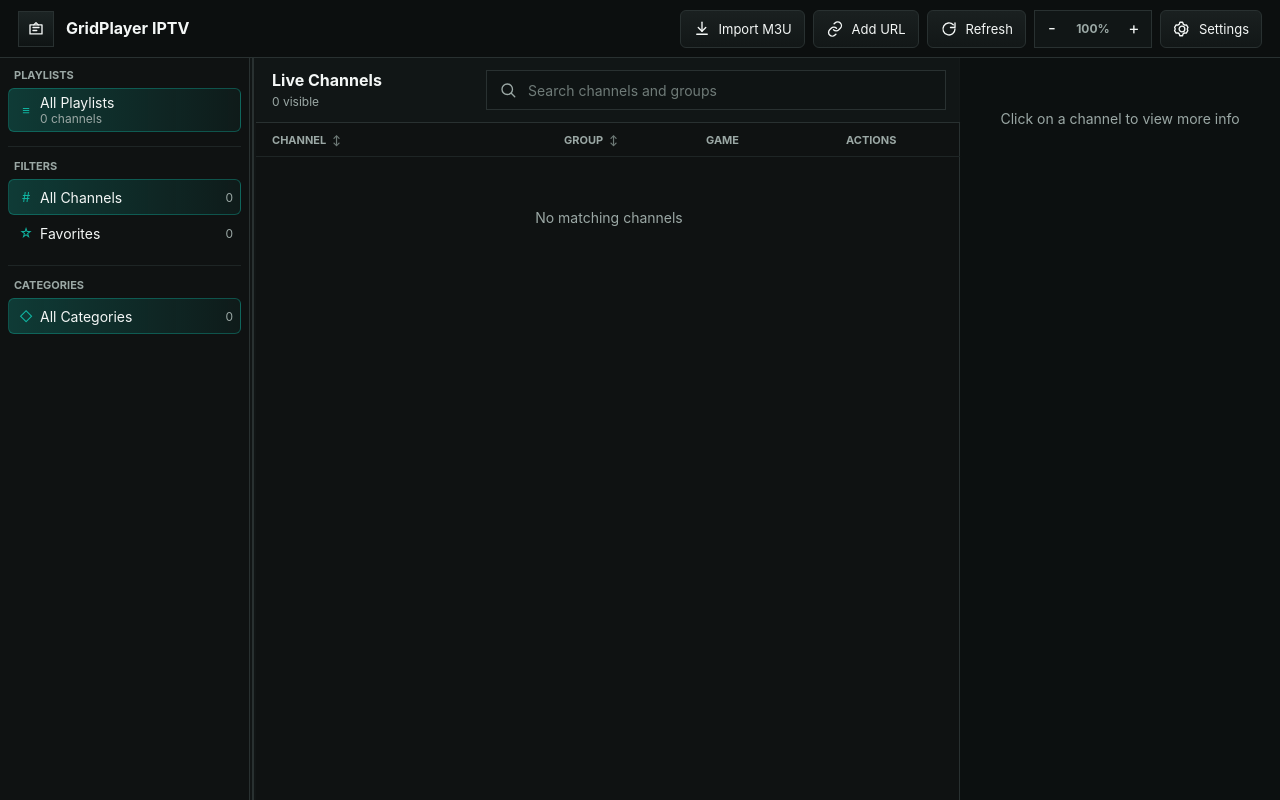
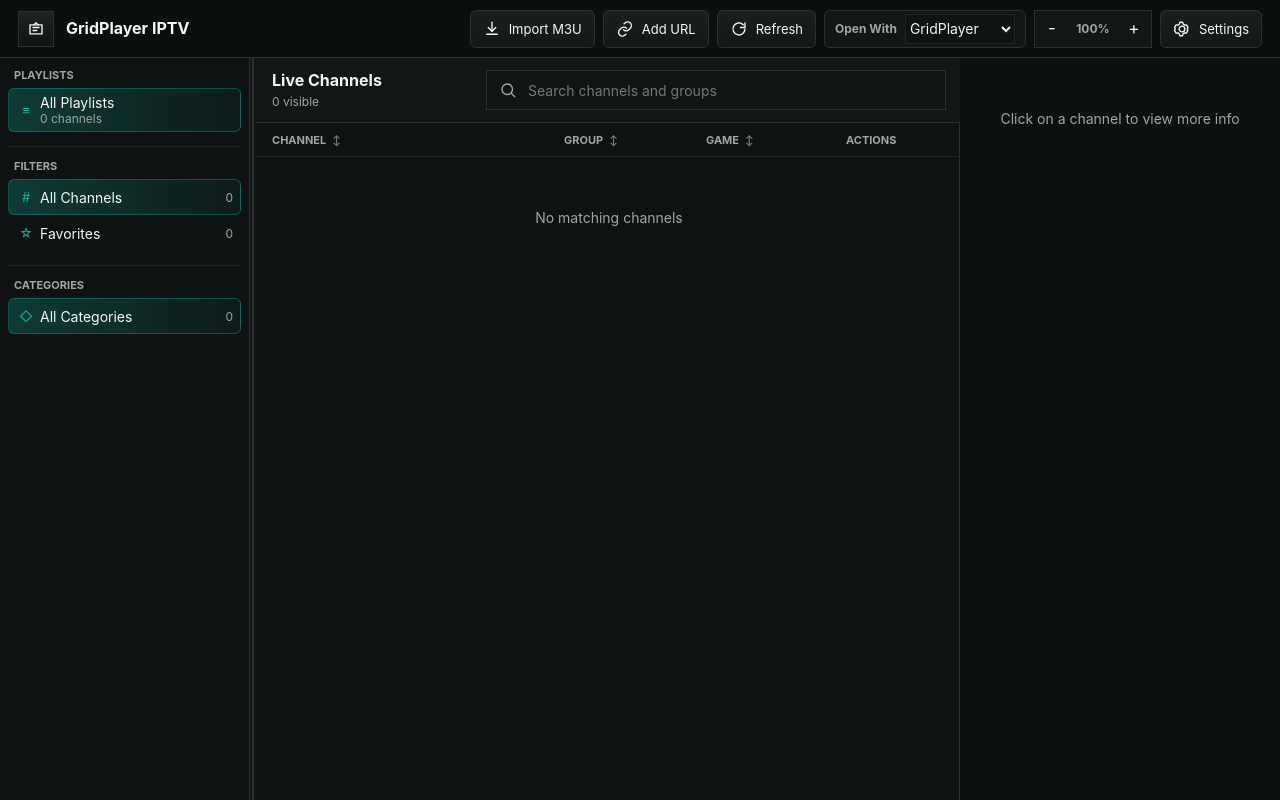
Before and after one commit to jeremygold02/gridplayer-iptv, a Flask app: page / in a window 1280 px wide. Run offline with Flask 3, Linux system fonts and the light colour scheme; data that the repository does not hold is empty.

Commit message:
feat: add external player selection

```diff
--- a/app.py
+++ b/app.py
@@ -57,9 +57,52 @@ ENV_PATH = APP_DIR / ".env"
 
 MAX_QUEUE_ITEMS = 16
 HTTP_TIMEOUT_SECONDS = 18
-SPORTS_REFRESH_SECONDS = 30 * 60
+SPORTS_REFRESH_SECONDS = 15 * 60
 SPORTS_DAILY_CALL_LIMIT = 100
 DESKTOP_MODE = False
+DEFAULT_PLAYER = "gridplayer"
+
+PLAYER_ORDER = ("gridplayer", "mpv", "vlc")
+PLAYER_CONFIG = {
+    "gridplayer": {
+        "label": "GridPlayer",
+        "path_key": "gridplayer_path",
+        "env": "GRIDPLAYER_PATH",
+        "commands": ("GridPlayer", "gridplayer", "GridPlayer.exe", "gridplayer.exe"),
+        "paths": (
+            r"C:\Program Files\GridPlayer\GridPlayer.exe",
+            r"C:\Program Files (x86)\GridPlayer\GridPlayer.exe",
+            r"C:\Program Files\gridplayer\GridPlayer.exe",
+            r"C:\Program Files (x86)\gridplayer\GridPlayer.exe",
+            str(Path.home() / "AppData" / "Local" / "Programs" / "GridPlayer" / "GridPlayer.exe"),
+            str(Path.home() / "AppData" / "Local" / "Programs" / "gridplayer" / "GridPlayer.exe"),
+        ),
+    },
+    "mpv": {
+        "label": "MPV",
+        "path_key": "mpv_path",
+        "env": "MPV_PATH",
+        "commands": ("mpv", "mpv.exe"),
+        "paths": (
+            r"C:\Program Files\mpv\mpv.exe",
+            r"C:\Program Files (x86)\mpv\mpv.exe",
+            str(Path.home() / "scoop" / "apps" / "mpv" / "current" / "mpv.exe"),
+            r"C:\ProgramData\scoop\apps\mpv\current\mpv.exe",
+            str(Path.home() / "AppData" / "Local" / "Programs" / "mpv" / "mpv.exe"),
+        ),
+    },
+    "vlc": {
+        "label": "VLC",
+        "path_key": "vlc_path",
+        "env": "VLC_PATH",
+        "commands": ("vlc", "vlc.exe"),
+        "paths": (
+            r"C:\Program Files (x86)\VideoLAN\VLC\vlc.exe",
+            r"C:\Program Files\VideoLAN\VLC\vlc.exe",
+            str(Path.home() / "AppData" / "Local" / "Programs" / "VideoLAN" / "VLC" / "vlc.exe"),
+        ),
+    },
+}
 
 ATTR_RE = re.compile(r'([A-Za-z0-9_-]+)="([^"]*)"')
 MATCHUP_RE = re.compile(r"^(.+?)\s+(?:vs\.?|v|@)\s+(.+)$", re.IGNORECASE)
@@ -117,7 +160,10 @@ def default_state() -> dict[str, Any]:
         "selected_source_id": "all",
         "settings": {
             "grid_size": "3x3",
+            "selected_player": DEFAULT_PLAYER,
             "gridplayer_path": "",
+            "mpv_path": "",
+            "vlc_path": "",
             "auto_open_queue": False,
             "ui_zoom": 100,
             "ui_sidebar_width": 250,
@@ -477,8 +523,13 @@ def game_metadata(event: dict[str, Any], sport: str, confidence: float) -> dict[
     elapsed = status.get("elapsed")
     timer = status.get("timer")
     score = event_score(event, sport)
-    start_time = local_time_text(event_timestamp(event, sport))
+    raw_timestamp = event_timestamp(event, sport)
+    start_time = local_time_text(raw_timestamp)
     home, away = event_team_names(event)
+    try:
+        start_timestamp = int(raw_timestamp or 0)
+    except (TypeError, ValueError):
+        start_timestamp = 0
 
     if code in config["live_codes"]:
         if sport == "mma":
@@ -510,6 +561,7 @@ def game_metadata(event: dict[str, Any], sport: str, confidence: float) -> dict[
         "status_short": code,
         "status_long": status_long,
         "score": score,
+        "start_timestamp": start_timestamp,
         "home": home,
         "away": away,
         "event_id": event_id(event, sport),
@@ -529,6 +581,7 @@ def unmatched_game_metadata(channel: dict[str, Any], reason: str) -> dict[str, A
         "status_short": "",
         "status_long": reason,
         "score": "",
+        "start_timestamp": 0,
         "home": "",
         "away": "",
         "event_id": None,
@@ -547,6 +600,7 @@ def stream_game_metadata() -> dict[str, Any]:
         "status_short": "",
         "status_long": "No game lookup",
         "score": "",
+        "start_timestamp": 0,
         "home": "",
         "away": "",
         "event_id": None,
@@ -819,29 +873,33 @@ def upsert_url_source(name: str, url: str, content: str) -> dict[str, Any]:
     return source
 
 
-def common_gridplayer_paths() -> list[Path]:
-    candidates = [
-        os.environ.get("GRIDPLAYER_PATH", ""),
-        r"C:\Program Files\GridPlayer\GridPlayer.exe",
-        r"C:\Program Files (x86)\GridPlayer\GridPlayer.exe",
-        r"C:\Program Files\gridplayer\GridPlayer.exe",
-        r"C:\Program Files (x86)\gridplayer\GridPlayer.exe",
-        str(Path.home() / "AppData" / "Local" / "Programs" / "GridPlayer" / "GridPlayer.exe"),
-        str(Path.home() / "AppData" / "Local" / "Programs" / "gridplayer" / "GridPlayer.exe"),
-    ]
+def normalize_player_id(player_id: Any) -> str:
+    player = str(player_id or "").strip().lower()
+    return player if player in PLAYER_CONFIG else DEFAULT_PLAYER
+
+
+def player_label(player_id: str) -> str:
+    return PLAYER_CONFIG[normalize_player_id(player_id)]["label"]
+
+
+def common_player_paths(player_id: str) -> list[Path]:
+    config = PLAYER_CONFIG[normalize_player_id(player_id)]
+    candidates = [os.environ.get(config["env"], ""), *config["paths"]]
     return [Path(path) for path in candidates if path]
 
 
-def find_gridplayer(settings: dict[str, Any]) -> Path | None:
-    configured = settings.get("gridplayer_path", "").strip()
+def find_player(player_id: str, settings: dict[str, Any]) -> Path | None:
+    player = normalize_player_id(player_id)
+    config = PLAYER_CONFIG[player]
+    configured = str(settings.get(config["path_key"], "") or "").strip()
     if configured and Path(configured).is_file():
         return Path(configured)
 
-    for candidate in common_gridplayer_paths():
+    for candidate in common_player_paths(player):
         if candidate.is_file():
             return candidate
 
-    for command in ("GridPlayer", "gridplayer", "GridPlayer.exe", "gridplayer.exe"):
+    for command in config["commands"]:
         found = shutil.which(command)
         if found:
             return Path(found)
@@ -849,10 +907,32 @@ def find_gridplayer(settings: dict[str, Any]) -> Path | None:
     return None
 
 
-def launch_gridplayer(urls: list[str], settings: dict[str, Any]) -> Path:
-    executable = find_gridplayer(settings)
+def find_gridplayer(settings: dict[str, Any]) -> Path | None:
+    return find_player("gridplayer", settings)
+
+
+def public_players(settings: dict[str, Any]) -> dict[str, Any]:
+    selected = normalize_player_id(settings.get("selected_player"))
+    items = []
+    for player_id in PLAYER_ORDER:
+        config = PLAYER_CONFIG[player_id]
+        path = find_player(player_id, settings)
+        items.append({
+            "id": player_id,
+            "label": config["label"],
+            "available": path is not None,
+            "path": str(path) if path else "",
+            "configured_path": str(settings.get(config["path_key"], "") or ""),
+            "path_key": config["path_key"],
+        })
+    return {"selected": selected, "items": items}
+
+
+def launch_player(urls: list[str], settings: dict[str, Any], player_id: Any = None) -> tuple[str, Path]:
+    player = normalize_player_id(player_id or settings.get("selected_player"))
+    executable = find_player(player, settings)
     if executable is None:
-        raise FileNotFoundError("GridPlayer.exe was not found. Set the path in Settings.")
+        raise FileNotFoundError(f"{player_label(player)} was not found. Set the path in Settings.")
     if not urls:
         raise ValueError("No stream URLs to open.")
 
@@ -868,13 +948,18 @@ def launch_gridplayer(urls: list[str], settings: dict[str, Any]) -> Path:
         close_fds=True,
         creationflags=creationflags,
     )
-    return executable
+    return player, executable
+
+
+def launch_gridplayer(urls: list[str], settings: dict[str, Any]) -> Path:
+    return launch_player(urls, settings, "gridplayer")[1]
 
 
 def public_state() -> dict[str, Any]:
     state = read_state()
     settings = state.get("settings", {})
-    gridplayer_path = find_gridplayer(settings)
+    players = public_players(settings)
+    gridplayer = next((player for player in players["items"] if player["id"] == "gridplayer"), None)
     categories = sorted({channel.get("group") or "Ungrouped" for channel in state["channels"].values()})
     channels, sports_meta = enrich_channels_with_games(list(state["channels"].values()))
     return {
@@ -886,9 +971,10 @@ def public_state() -> dict[str, Any]:
         "sports": sports_meta,
         "selected_source_id": state.get("selected_source_id", "all"),
         "settings": settings,
+        "players": players,
         "gridplayer": {
-            "available": gridplayer_path is not None,
-            "path": str(gridplayer_path) if gridplayer_path else "",
+            "available": bool(gridplayer and gridplayer["available"]),
+            "path": gridplayer["path"] if gridplayer else "",
         },
         "runtime": {
             "desktop": DESKTOP_MODE,
@@ -1081,10 +1167,10 @@ def api_open_channel():
         if channel is None:
             return json_error("Channel not found.", 404)
         try:
-            executable = launch_gridplayer([channel["url"]], state["settings"])
+            player, executable = launch_player([channel["url"]], state["settings"], payload.get("player"))
         except Exception as exc:  # noqa: BLE001
             return json_error(str(exc))
-        return jsonify({"success": True, "data": {"path": str(executable)}})
+        return jsonify({"success": True, "data": {"path": str(executable), "player": player, "label": player_label(player)}})
 
 
 @app.post("/api/open-queue")
@@ -1097,10 +1183,10 @@ def api_open_queue():
             if channel_id in state["channels"]
         ]
         try:
-            executable = launch_gridplayer(urls, state["settings"])
+            player, executable = launch_player(urls, state["settings"])
         except Exception as exc:  # noqa: BLE001
             return json_error(str(exc))
-        return jsonify({"success": True, "data": {"path": str(executable), "count": len(urls)}})
+        return jsonify({"success": True, "data": {"path": str(executable), "player": player, "label": player_label(player), "count": len(urls)}})
 
 
 @app.get("/api/export-queue")
@@ -1121,13 +1207,27 @@ def api_export_queue():
 @app.post("/api/settings")
 def api_settings():
     payload = request.get_json(silent=True) or {}
-    allowed = {"grid_size", "gridplayer_path", "auto_open_queue", "ui_zoom", "ui_sidebar_width"}
+    allowed = {
+        "grid_size",
+        "selected_player",
+        "gridplayer_path",
+        "mpv_path",
+        "vlc_path",
+        "auto_open_queue",
+        "ui_zoom",
+        "ui_sidebar_width",
+    }
     with state_lock:
         state = read_state()
         settings = state.setdefault("settings", default_state()["settings"])
         for key in allowed:
             if key in payload:
-                settings[key] = payload[key]
+                if key == "selected_player":
+                    settings[key] = normalize_player_id(payload[key])
+                elif key.endswith("_path"):
+                    settings[key] = str(payload[key] or "").strip()
+                else:
+                    settings[key] = payload[key]
         write_state(state)
         return jsonify({"success": True, "data": {"state": public_state()}})
 
--- a/static/app.js
+++ b/static/app.js
@@ -3,6 +3,19 @@ const ZOOM_LEVELS = [75, 90, 100, 110, 125, 150];
 const BROWSER_PREF_KEY = "gridplayer-iptv-ui";
 const SIDEBAR_MIN_WIDTH = 180;
 const SIDEBAR_MAX_WIDTH = 420;
+const PLAYER_PATH_FIELDS = {
+  gridplayer: "gridplayer_path",
+  mpv: "mpv_path",
+  vlc: "vlc_path",
+};
+const GAME_SORT_RANK = {
+  live: 0,
+  scheduled: 1,
+  inactive: 2,
+  final: 3,
+  unknown: 4,
+  stream: 5,
+};
 let appState = null;
 let selectedChannelId = null;
 let filters = {
@@ -39,6 +52,25 @@ function initials(name) {
 function sourceName(sourceId) {
   const source = appState?.sources.find((item) => item.id === sourceId);
   return source?.name || "Unknown source";
+}
+
+function playerById(playerId) {
+  return appState?.players?.items?.find((player) => player.id === playerId) || null;
+}
+
+function selectedPlayerId() {
+  const selected = appState?.players?.selected || appState?.settings?.selected_player || "gridplayer";
+  return PLAYER_PATH_FIELDS[selected] ? selected : "gridplayer";
+}
+
+function selectedPlayerLabel() {
+  return playerById(selectedPlayerId())?.label || "GridPlayer";
+}
+
+function playerPathValue(playerId) {
+  const pathField = PLAYER_PATH_FIELDS[playerId];
+  if (!pathField) return "";
+  return appState?.settings?.[pathField] || playerById(playerId)?.path || "";
 }
 
 function channelById(channelId) {
@@ -227,12 +259,17 @@ function filteredChannels() {
 
   const factor = sortState.direction === "asc" ? 1 : -1;
   return [...channels].sort((a, b) => {
-    const left = sortState.key === "group" ? a.group : a.name;
-    const right = sortState.key === "group" ? b.group : b.name;
-    const result = String(left || "").localeCompare(String(right || ""), undefined, {
-      numeric: true,
-      sensitivity: "base",
-    });
+    let result = 0;
+    if (sortState.key === "game") {
+      result = compareGameStatus(a, b);
+    } else {
+      const left = sortState.key === "group" ? a.group : a.name;
+      const right = sortState.key === "group" ? b.group : b.name;
+      result = String(left || "").localeCompare(String(right || ""), undefined, {
+        numeric: true,
+        sensitivity: "base",
+      });
+    }
     return result * factor || a.order - b.order || a.name.localeCompare(b.name);
   });
 }
@@ -253,6 +290,24 @@ function gameInfo(channel) {
     status_long: "No game lookup",
     matched: false,
   };
+}
+
+function compareGameStatus(leftChannel, rightChannel) {
+  const left = gameInfo(leftChannel);
+  const right = gameInfo(rightChannel);
+  const leftRank = GAME_SORT_RANK[left.kind] ?? GAME_SORT_RANK.unknown;
+  const rightRank = GAME_SORT_RANK[right.kind] ?? GAME_SORT_RANK.unknown;
+  if (leftRank !== rightRank) return leftRank - rightRank;
+
+  const leftStart = Number(left.start_timestamp) || 0;
+  const rightStart = Number(right.start_timestamp) || 0;
+  if (leftStart && rightStart && leftStart !== rightStart) return leftStart - rightStart;
+  if (leftStart !== rightStart) return leftStart ? -1 : 1;
+
+  return String(left.text || "").localeCompare(String(right.text || ""), undefined, {
+    numeric: true,
+    sensitivity: "base",
+  });
 }
 
 function gameStatusHtml(channel) {
@@ -297,6 +352,7 @@ function render() {
   if (!appState) return;
   syncSelectedChannel();
   renderStatus();
+  renderPlayerSelect();
   renderSortHeaders();
   renderSources();
   renderCategories();
@@ -325,6 +381,11 @@ function renderStatus() {
   const total = appState.channels.length;
   els.allCount.textContent = total;
   els.favoriteCount.textContent = appState.favorites.length;
+}
+
+function renderPlayerSelect() {
+  if (!els.playerSelect) return;
+  els.playerSelect.value = selectedPlayerId();
 }
 
 function renderSources() {
@@ -366,6 +427,7 @@ function renderChannels() {
   if (!appState) return;
   const channels = filteredChannels();
   const favorites = new Set(appState.favorites);
+  const playerLabel = selectedPlayerLabel();
   els.resultCount.textContent = `${channels.length} visible`;
   if (channels.length === 0) {
     els.channelList.innerHTML = `<div class="empty-state">No matching channels</div>`;
@@ -385,7 +447,7 @@ function renderChannels() {
       ${gameStatusHtml(channel)}
       <div class="row-actions">
         <button class="icon-button ${favorites.has(channel.id) ? "active" : ""}" data-action="favorite" title="Favorite" type="button">☆</button>
-        <button class="icon-button" data-action="open" title="Open in GridPlayer" type="button">
+        <button class="icon-button" data-action="open" title="Open in ${escapeHtml(playerLabel)}" type="button">
           <svg viewBox="0 0 24 24"><path d="M7 17 17 7"/><path d="M9 7h8v8"/><path d="M5 5h6M5 5v14h14v-6"/></svg>
         </button>
       </div>
@@ -400,6 +462,7 @@ function renderDetail() {
     return;
   }
   const game = gameInfo(channel);
+  const playerLabel = selectedPlayerLabel();
 
   els.detailPanel.innerHTML = `
     <div class="detail-content">
@@ -419,7 +482,7 @@ function renderDetail() {
       <div class="detail-actions" data-channel-id="${channel.id}">
         <button class="primary-button" data-detail-action="open" type="button">
           <svg viewBox="0 0 24 24"><path d="M7 17 17 7"/><path d="M9 7h8v8"/><path d="M5 5h6M5 5v14h14v-6"/></svg>
-          <span>Open in GridPlayer</span>
+          <span>Open in ${escapeHtml(playerLabel)}</span>
         </button>
       </div>
     </div>
@@ -433,11 +496,17 @@ async function refreshWithState(request) {
 }
 
 async function openChannel(channelId) {
-  await api("/api/open", {
+  const data = await api("/api/open", {
     method: "POST",
-    body: JSON.stringify({ channel_id: channelId }),
+    body: JSON.stringify({ channel_id: channelId, player: selectedPlayerId() }),
   });
-  showToast("Opened in GridPlayer");
+  showToast(`Opened in ${data.label || selectedPlayerLabel()}`);
+}
+
+function fillSettingsForm() {
+  els.gridplayerPathInput.value = playerPathValue("gridplayer");
+  els.mpvPathInput.value = playerPathValue("mpv");
+  els.vlcPathInput.value = playerPathValue("vlc");
 }
 
 function openModal(modal) {
@@ -455,7 +524,7 @@ function bindEvents() {
   els.importFileButton.addEventListener("click", () => els.fileInput.click());
   els.importUrlButton.addEventListener("click", () => openModal(els.urlModal));
   els.settingsButton.addEventListener("click", () => {
-    els.gridplayerPathInput.value = appState?.settings.gridplayer_path || appState?.gridplayer.path || "";
+    fillSettingsForm();
     openModal(els.settingsModal);
   });
 
@@ -503,6 +572,8 @@ function bindEvents() {
         method: "POST",
         body: JSON.stringify({
           gridplayer_path: els.gridplayerPathInput.value,
+          mpv_path: els.mpvPathInput.value,
+          vlc_path: els.vlcPathInput.value,
         }),
       }));
       closeModals();
@@ -520,6 +591,19 @@ function bindEvents() {
       const failed = data.errors?.length || 0;
       showToast(failed ? `Refresh finished with ${failed} issue${failed === 1 ? "" : "s"}` : "Playlists refreshed");
     } catch (error) {
+      showToast(error.message, "error");
+    }
+  });
+
+  els.playerSelect.addEventListener("change", async () => {
+    try {
+      await refreshWithState(api("/api/settings", {
+        method: "POST",
+        body: JSON.stringify({ selected_player: els.playerSelect.value }),
+      }));
+      showToast(`Player set to ${selectedPlayerLabel()}`);
+    } catch (error) {
+      renderPlayerSelect();
       showToast(error.message, "error");
     }
   });
@@ -630,11 +714,11 @@ function bindEvents() {
 function initEls() {
   [
     "importFileButton", "importUrlButton", "refreshButton", "settingsButton",
-    "zoomOutButton", "zoomValue", "zoomInButton", "sidebarResizer",
+    "playerSelect", "zoomOutButton", "zoomValue", "zoomInButton", "sidebarResizer",
     "sourceList", "allCount", "favoriteCount", "categoryList", "resultCount",
     "searchInput", "channelList", "detailPanel", "fileInput", "urlModal",
     "urlForm", "urlNameInput", "urlInput", "settingsModal", "settingsForm",
-    "gridplayerPathInput", "toast",
+    "gridplayerPathInput", "mpvPathInput", "vlcPathInput", "toast",
   ].forEach((id) => {
     els[id] = $(id);
   });
--- a/static/styles.css
+++ b/static/styles.css
@@ -37,6 +37,7 @@ body {
 
 button,
 input,
+select,
 a {
   font: inherit;
 }
@@ -150,6 +151,36 @@ svg {
   font-size: 12px;
   font-weight: 700;
   text-align: center;
+}
+
+.player-picker {
+  display: inline-flex;
+  align-items: center;
+  gap: 8px;
+  height: 38px;
+  padding: 0 10px;
+  border: 1px solid var(--line);
+  border-radius: 6px;
+  background: #111616;
+}
+
+.player-picker span {
+  color: var(--muted);
+  font-size: 12px;
+  font-weight: 700;
+}
+
+.player-picker select {
+  min-width: 110px;
+  height: 30px;
+  border: 1px solid var(--line-soft);
+  outline: 0;
+  background: #0e1313;
+  color: var(--text);
+}
+
+.player-picker:focus-within {
+  border-color: rgba(16, 183, 164, 0.55);
 }
 
 .tool-button,
@@ -782,6 +813,16 @@ svg {
     display: none;
   }
 
+  .player-picker {
+    width: 118px;
+    padding: 0 6px;
+  }
+
+  .player-picker select {
+    min-width: 0;
+    width: 100%;
+  }
+
   .tool-button {
     width: 38px;
     justify-content: center;
--- a/templates/index.html
+++ b/templates/index.html
@@ -30,6 +30,14 @@
             <svg viewBox="0 0 24 24"><path d="M20 12a8 8 0 1 1-2.3-5.7"/><path d="M20 4v6h-6"/></svg>
             <span>Refresh</span>
           </button>
+          <label class="player-picker">
+            <span>Open With</span>
+            <select id="playerSelect" aria-label="Open streams with">
+              <option value="gridplayer">GridPlayer</option>
+              <option value="mpv">MPV</option>
+              <option value="vlc">VLC</option>
+            </select>
+          </label>
           <div class="zoom-control" aria-label="Zoom controls">
             <button class="icon-button" id="zoomOutButton" type="button" title="Zoom out">-</button>
             <span id="zoomValue">100%</span>
@@ -83,7 +91,7 @@
             <div class="table-header">
               <button class="sort-header" data-sort-key="channel" type="button">Channel</button>
               <button class="sort-header" data-sort-key="group" type="button">Group</button>
-              <span>Game</span>
+              <button class="sort-header" data-sort-key="game" type="button">Game</button>
               <span>Actions</span>
             </div>
             <div id="channelList" class="channel-list"></div>
@@ -132,6 +140,14 @@
           <span>GridPlayer executable</span>
           <input id="gridplayerPathInput" type="text" placeholder="C:\Program Files (x86)\GridPlayer\GridPlayer.exe">
         </label>
+        <label>
+          <span>MPV executable</span>
+          <input id="mpvPathInput" type="text" placeholder="C:\Program Files\mpv\mpv.exe">
+        </label>
+        <label>
+          <span>VLC executable</span>
+          <input id="vlcPathInput" type="text" placeholder="C:\Program Files (x86)\VideoLAN\VLC\vlc.exe">
+        </label>
         <div class="modal-actions">
           <button class="secondary-button" data-close-modal type="button">Cancel</button>
           <button class="primary-button" type="submit">Save Settings</button>
```
Also changed, not shown: 1 other file.
